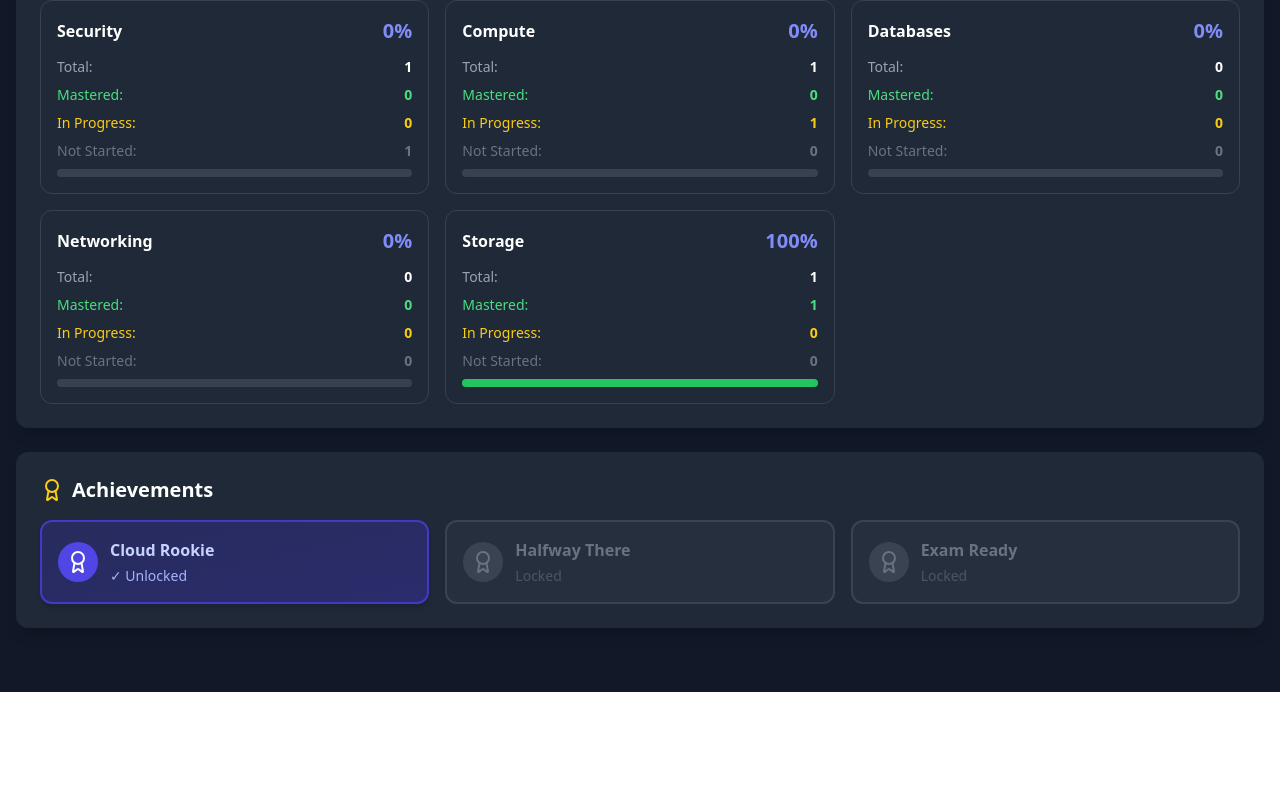
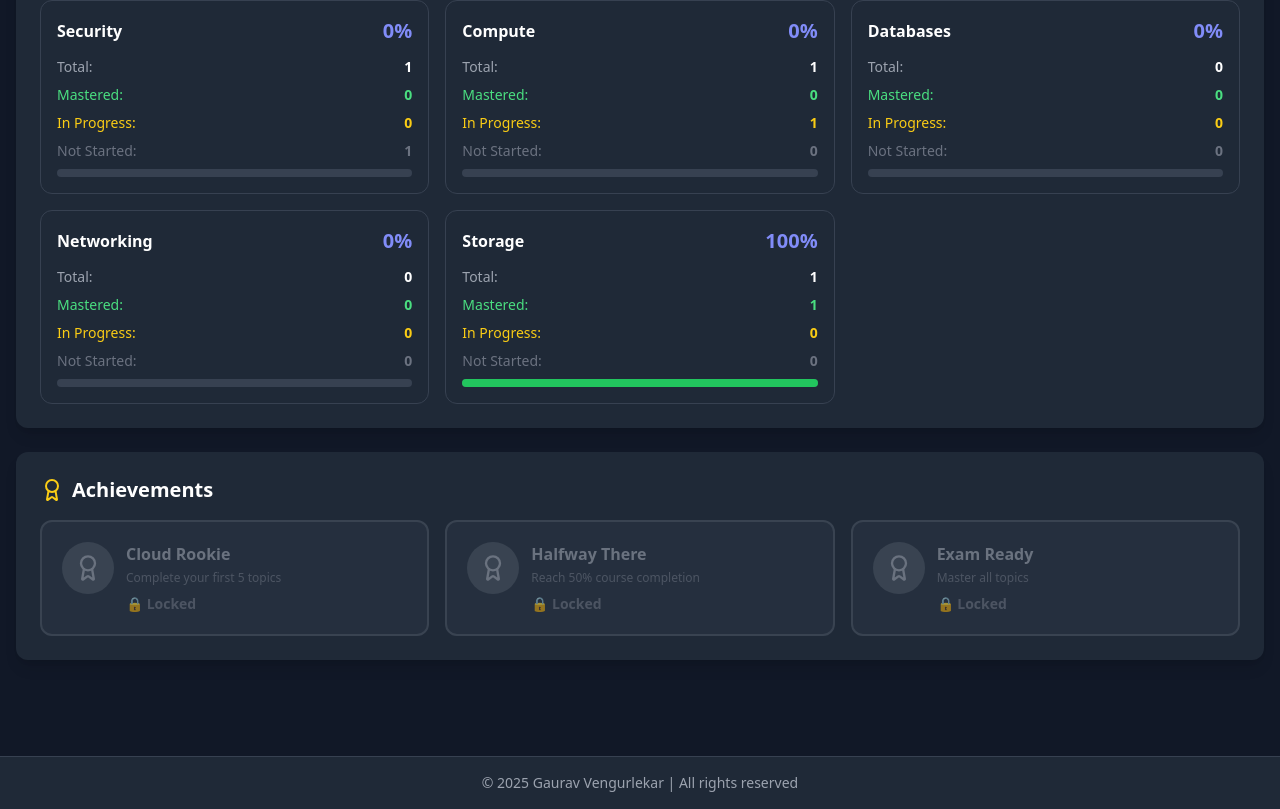
Before and after one commit to VengGaurav/aws-tracker, a React (Vite) app: page / in a window 1280 px wide. Shown: the part 1109-1918 px from the top of the page. Before the commit the page ends 1801 px from the top, so only its background shows below. Built offline with nearby package versions, Linux system fonts and the light colour scheme.

Commit message:
Update flashcards, log issues, achievements, and add footer

```diff
--- a/src/App.jsx
+++ b/src/App.jsx
@@ -78,10 +78,27 @@ export default function App() {
     { name: 'In Progress', value: roadmap.filter(r => r.status === 'In Progress').length },
     { name: 'Not Started', value: roadmap.filter(r => r.status === 'Not Started').length },
   ];
+
+  const totalTopics = roadmap.length;
+  const mastered = progress[0].value;
+  const percent = totalTopics ? (mastered / totalTopics) * 100 : 0;
+
   const badges = [
-    { name: 'Cloud Rookie', unlocked: progress[0].value > 0 },
-    { name: 'Halfway There', unlocked: roadmap.length && progress[0].value / roadmap.length >= 0.5 },
-    { name: 'Exam Ready', unlocked: roadmap.length && progress[0].value === roadmap.length },
+    {
+      name: 'Cloud Rookie',
+      unlocked: mastered >= 5,
+      description: 'Complete your first 5 topics'
+    },
+    {
+      name: 'Halfway There',
+      unlocked: percent >= 50,
+      description: 'Reach 50% course completion'
+    },
+    {
+      name: 'Exam Ready',
+      unlocked: percent >= 100,
+      description: 'Master all topics'
+    },
   ];
 
   // Settings/global state for backup/import/reset
@@ -125,6 +142,13 @@ export default function App() {
         {activeTab === 'difficult' && <LogIssues flashcards={flashcards} setFlashcards={setFlashcards} />}
         {activeTab === 'settings' && <Settings state={settingsState} setState={setSettingsState} reset={reset} />}
       </main>
+      <footer className="bg-white dark:bg-gray-800 border-t border-gray-200 dark:border-gray-700 py-4 mt-8">
+        <div className="max-w-7xl mx-auto px-4 text-center">
+          <p className="text-sm text-gray-600 dark:text-gray-400">
+            © 2025 Gaurav Vengurlekar | All rights reserved
+          </p>
+        </div>
+      </footer>
     </div>
   );
 }
--- a/src/components/Dashboard.jsx
+++ b/src/components/Dashboard.jsx
@@ -297,25 +297,57 @@ export default function Dashboard({ progress, domainStats, badges, roadmap, flas
           {badges.map(badge => (
             <div
               key={badge.name}
-              className={`p-4 rounded-xl border-2 transition-all ${
+              className={`p-4 sm:p-5 rounded-xl border-2 transition-all duration-300 ${
                 badge.unlocked
-                  ? 'bg-gradient-to-br from-indigo-50 to-indigo-100 dark:from-indigo-900/50 dark:to-indigo-800/50 border-indigo-300 dark:border-indigo-700 shadow-md'
-                  : 'bg-gray-50 dark:bg-gray-700/50 border-gray-200 dark:border-gray-600 opacity-60'
+                  ? 'bg-gradient-to-br from-yellow-50 via-amber-50 to-yellow-100 dark:from-yellow-900/30 dark:via-amber-900/30 dark:to-yellow-800/30 border-yellow-400 dark:border-yellow-600 shadow-lg transform hover:scale-105'
+                  : 'bg-gray-50 dark:bg-gray-700/50 border-gray-300 dark:border-gray-600 opacity-60'
               }`}
             >
-              <div className="flex items-center gap-3">
-                <div className={`p-2 rounded-full ${badge.unlocked ? 'bg-indigo-500 dark:bg-indigo-600' : 'bg-gray-300 dark:bg-gray-600'}`}>
-                  <Award className={`w-5 h-5 sm:w-6 sm:h-6 ${badge.unlocked ? 'text-white' : 'text-gray-500 dark:text-gray-400'}`} />
+              <div className="flex items-start gap-3">
+                <div className={`p-2.5 sm:p-3 rounded-full transition-all ${
+                  badge.unlocked
+                    ? 'bg-gradient-to-br from-yellow-400 to-amber-500 dark:from-yellow-500 dark:to-amber-600 shadow-md'
+                    : 'bg-gray-300 dark:bg-gray-600'
+                }`}>
+                  <Award className={`w-6 h-6 sm:w-7 sm:h-7 ${
+                    badge.unlocked
+                      ? 'text-white'
+                      : 'text-gray-500 dark:text-gray-400'
+                  }`} />
                 </div>
                 <div className="flex-1">
-                  <h4 className={`font-bold text-sm sm:text-base ${badge.unlocked ? 'text-indigo-900 dark:text-indigo-200' : 'text-gray-500 dark:text-gray-400'}`}>
+                  <h4 className={`font-bold text-sm sm:text-base mb-1 ${
+                    badge.unlocked
+                      ? 'text-yellow-900 dark:text-yellow-200'
+                      : 'text-gray-500 dark:text-gray-400'
+                  }`}>
                     {badge.name}
                   </h4>
-                  <p className={`text-xs sm:text-sm mt-1 ${badge.unlocked ? 'text-indigo-700 dark:text-indigo-300' : 'text-gray-400 dark:text-gray-500'}`}>
-                    {badge.unlocked ? '✓ Unlocked' : 'Locked'}
+                  {badge.description && (
+                    <p className={`text-xs mb-2 ${
+                      badge.unlocked
+                        ? 'text-yellow-700 dark:text-yellow-300'
+                        : 'text-gray-400 dark:text-gray-500'
+                    }`}>
+                      {badge.description}
+                    </p>
+                  )}
+                  <p className={`text-xs sm:text-sm font-semibold ${
+                    badge.unlocked
+                      ? 'text-green-600 dark:text-green-400'
+                      : 'text-gray-400 dark:text-gray-500'
+                  }`}>
+                    {badge.unlocked ? '✓ Unlocked' : '🔒 Locked'}
                   </p>
                 </div>
               </div>
+              {badge.unlocked && (
+                <div className="mt-3 pt-3 border-t border-yellow-300 dark:border-yellow-700">
+                  <p className="text-xs text-yellow-800 dark:text-yellow-300 font-medium">
+                    🎉 Achievement Earned!
+                  </p>
+                </div>
+              )}
             </div>
           ))}
         </div>
--- a/src/components/Flashcards.jsx
+++ b/src/components/Flashcards.jsx
@@ -40,15 +40,14 @@ export default function Flashcards({ flashcards, setFlashcards }) {
           <div className="flex w-full max-w-xl items-center justify-end gap-2 mb-1">
             <button title="Edit" className="text-indigo-600 dark:text-indigo-400 hover:text-indigo-700 dark:hover:text-indigo-300" onClick={() => setEditIdx(idx)}><Pencil className="w-5 h-5" /></button>
           </div>
-          <div
-            className={`w-full max-w-xl h-40 sm:h-48 md:h-56 flex items-center justify-center bg-indigo-600 dark:bg-indigo-800 rounded-xl shadow-lg text-lg sm:text-xl md:text-2xl font-semibold cursor-pointer transition-transform text-white p-4 sm:p-6 ${flipped ? 'bg-indigo-700 dark:bg-indigo-900' : ''}`}
-            style={{ perspective: "1000px" }}
-            onClick={()=>setFlipped(f=>!f)}
+          <div className={`w-full max-w-xl flex items-start justify-center bg-indigo-600 dark:bg-indigo-800 rounded-xl shadow-lg text-base sm:text-lg md:text-xl font-semibold cursor-pointer transition-transform text-white p-4 sm:p-6 ${flipped ? 'bg-indigo-700 dark:bg-indigo-900' : ''}`}
+          style={{ perspective: "1000px", minHeight: "160px" }}
+          onClick={()=>setFlipped(f=>!f)}
           >
-            <div className="w-full h-full flex items-center justify-center text-center select-none break-words">
-              {flipped ? flashcards[idx].answer : flashcards[idx].question}
-            </div>
-          </div>
+        <div className="w-full text-left select-none whitespace-pre-wrap break-words">
+           {flipped ? flashcards[idx].answer : flashcards[idx].question}
+        </div>
+        </div>
           <div className="flex gap-3 sm:gap-4 justify-center mt-2 items-center">
             <button className="bg-indigo-700 dark:bg-indigo-600 hover:bg-indigo-600 dark:hover:bg-indigo-500 rounded-lg px-3 sm:px-4 py-1 sm:py-2 text-white text-sm sm:text-base" onClick={prev} type="button">Prev</button>
             <span className="text-indigo-700 dark:text-indigo-300 font-mono text-sm sm:text-base">{idx + 1} / {flashcards.length}</span>
--- a/src/components/LogIssues.jsx
+++ b/src/components/LogIssues.jsx
@@ -43,15 +43,16 @@ export default function LogIssues({ flashcards, setFlashcards }) {
             />
             <textarea
               required
-              className="w-full rounded-xl bg-white dark:bg-gray-800 p-2 text-gray-900 dark:text-white outline-none focus:ring-2 focus:ring-indigo-500 h-20 sm:h-24 placeholder-gray-500 dark:placeholder-gray-400 text-sm sm:text-base"
+              className="w-full rounded-xl bg-white dark:bg-gray-800 p-2 text-gray-900 dark:text-white outline-none focus:ring-2 focus:ring-indigo-500 h-20 sm:h-24 placeholder-gray-500 dark:placeholder-gray-400 text-sm sm:text-base resize-y"
               placeholder="The Tricky Question..."
               value={form.question}
               onChange={e => setForm({...form, question: e.target.value})}
             />
             <textarea
               required
-              className="w-full rounded-xl bg-white dark:bg-gray-800 p-2 text-gray-900 dark:text-white outline-none focus:ring-2 focus:ring-indigo-500 h-20 sm:h-24 placeholder-gray-500 dark:placeholder-gray-400 text-sm sm:text-base"
-              placeholder="Correct Answer..."
+              rows="6"
+              className="w-full rounded-xl bg-white dark:bg-gray-800 p-2 text-gray-900 dark:text-white outline-none focus:ring-2 focus:ring-indigo-500 placeholder-gray-500 dark:placeholder-gray-400 text-sm sm:text-base resize-y"
+              placeholder="Correct Answer... (Use Enter for new lines)"
               value={form.answer}
               onChange={e => setForm({...form, answer: e.target.value})}
             />
@@ -91,7 +92,9 @@ export default function LogIssues({ flashcards, setFlashcards }) {
                   <h4 className="font-semibold text-gray-900 dark:text-white mb-2 text-sm sm:text-base pr-12">{q.question}</h4>
                   <div className="bg-white dark:bg-gray-800 p-2 sm:p-3 rounded-lg border border-gray-200 dark:border-gray-700 text-sm text-gray-700 dark:text-gray-300">
                     <span className="font-bold text-green-600 dark:text-green-400 block mb-1">Answer:</span>
-                    {q.answer}
+                    <div className="whitespace-pre-wrap leading-relaxed">
+                      {q.answer}
+                    </div>
                   </div>
                 </div>
               ))}
```
Also changed, not shown: src/components/EditFlashcardModal.jsx (+4 -4 lines). Lines whose indentation alone changed are shown as unchanged.
